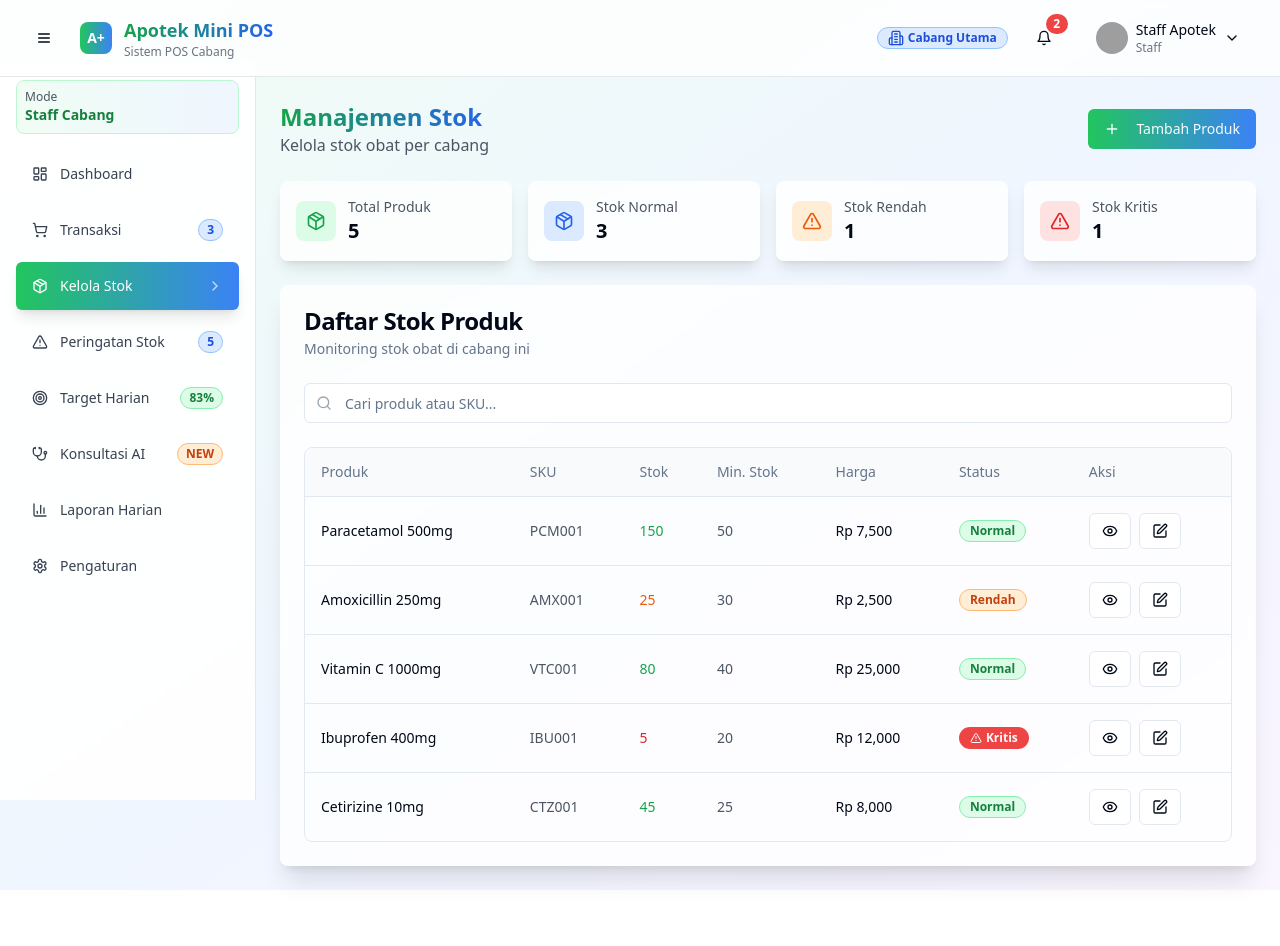
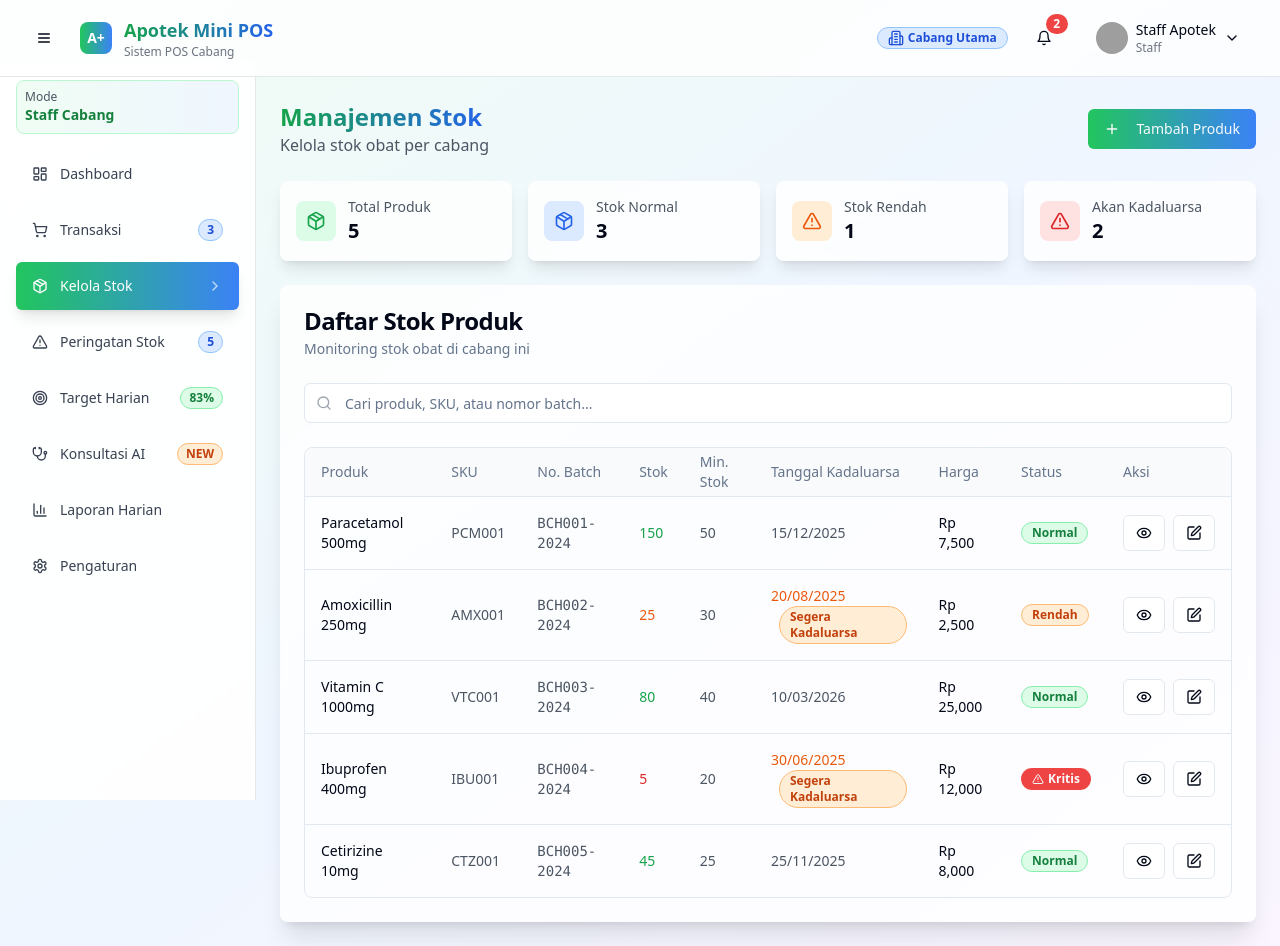
Before and after one commit to daril2work/apotek-danu, a React (Vite) app: page / in a window 1280 px wide. Both pictures are taken after a click on the button "Kelola Stok". Before the commit the page ends 890 px from the top, so only its background shows below. Built offline with nearby package versions, Linux system fonts and the light colour scheme; grey boxes are pictures that could not be loaded.

Commit message:
Add stock management fields
Add expiration date and batch number columns to stock management.

```diff
--- a/src/components/StockManagement.tsx
+++ b/src/components/StockManagement.tsx
@@ -18,16 +18,67 @@ export const StockManagement = () => {
   const [searchTerm, setSearchTerm] = useState("");
 
   const stockData = [
-    { id: 1, name: "Paracetamol 500mg", sku: "PCM001", stock: 150, minStock: 50, price: 7500, status: "normal" },
-    { id: 2, name: "Amoxicillin 250mg", sku: "AMX001", stock: 25, minStock: 30, price: 2500, status: "low" },
-    { id: 3, name: "Vitamin C 1000mg", sku: "VTC001", stock: 80, minStock: 40, price: 25000, status: "normal" },
-    { id: 4, name: "Ibuprofen 400mg", sku: "IBU001", stock: 5, minStock: 20, price: 12000, status: "critical" },
-    { id: 5, name: "Cetirizine 10mg", sku: "CTZ001", stock: 45, minStock: 25, price: 8000, status: "normal" },
+    {
+      id: 1,
+      name: "Paracetamol 500mg",
+      sku: "PCM001",
+      stock: 150,
+      minStock: 50,
+      price: 7500,
+      status: "normal",
+      expiryDate: "2025-12-15",
+      batchNumber: "BCH001-2024"
+    },
+    {
+      id: 2,
+      name: "Amoxicillin 250mg",
+      sku: "AMX001",
+      stock: 25,
+      minStock: 30,
+      price: 2500,
+      status: "low",
+      expiryDate: "2025-08-20",
+      batchNumber: "BCH002-2024"
+    },
+    {
+      id: 3,
+      name: "Vitamin C 1000mg",
+      sku: "VTC001",
+      stock: 80,
+      minStock: 40,
+      price: 25000,
+      status: "normal",
+      expiryDate: "2026-03-10",
+      batchNumber: "BCH003-2024"
+    },
+    {
+      id: 4,
+      name: "Ibuprofen 400mg",
+      sku: "IBU001",
+      stock: 5,
+      minStock: 20,
+      price: 12000,
+      status: "critical",
+      expiryDate: "2025-06-30",
+      batchNumber: "BCH004-2024"
+    },
+    {
+      id: 5,
+      name: "Cetirizine 10mg",
+      sku: "CTZ001",
+      stock: 45,
+      minStock: 25,
+      price: 8000,
+      status: "normal",
+      expiryDate: "2025-11-25",
+      batchNumber: "BCH005-2024"
+    },
   ];
 
   const filteredStock = stockData.filter(item =>
     item.name.toLowerCase().includes(searchTerm.toLowerCase()) ||
-    item.sku.toLowerCase().includes(searchTerm.toLowerCase())
+    item.sku.toLowerCase().includes(searchTerm.toLowerCase()) ||
+    item.batchNumber.toLowerCase().includes(searchTerm.toLowerCase())
   );
 
   const getStatusBadge = (status: string, stock: number) => {
@@ -39,6 +90,23 @@ export const StockManagement = () => {
       default:
         return <Badge variant="outline" className="bg-green-100 text-green-700 border-green-300">Normal</Badge>;
     }
+  };
+
+  const formatDate = (dateString: string) => {
+    const date = new Date(dateString);
+    return date.toLocaleDateString('id-ID', {
+      day: '2-digit',
+      month: '2-digit',
+      year: 'numeric'
+    });
+  };
+
+  const isExpiringSoon = (expiryDate: string) => {
+    const today = new Date();
+    const expiry = new Date(expiryDate);
+    const diffTime = expiry.getTime() - today.getTime();
+    const diffDays = Math.ceil(diffTime / (1000 * 60 * 60 * 24));
+    return diffDays <= 90; // Consider expiring if within 90 days
   };
 
   return (
@@ -107,8 +175,8 @@ export const StockManagement = () => {
                 <AlertTriangle className="w-5 h-5 text-red-600" />
               </div>
               <div>
-                <p className="text-sm text-gray-600">Stok Kritis</p>
-                <p className="text-xl font-bold">{stockData.filter(item => item.status === 'critical').length}</p>
+                <p className="text-sm text-gray-600">Akan Kadaluarsa</p>
+                <p className="text-xl font-bold">{stockData.filter(item => isExpiringSoon(item.expiryDate)).length}</p>
               </div>
             </div>
           </CardContent>
@@ -126,7 +194,7 @@ export const StockManagement = () => {
             <div className="relative flex-1">
               <Search className="absolute left-3 top-3 h-4 w-4 text-gray-400" />
               <Input
-                placeholder="Cari produk atau SKU..."
+                placeholder="Cari produk, SKU, atau nomor batch..."
                 value={searchTerm}
                 onChange={(e) => setSearchTerm(e.target.value)}
                 className="pl-10"
@@ -140,8 +208,10 @@ export const StockManagement = () => {
                 <TableRow className="bg-gray-50">
                   <TableHead>Produk</TableHead>
                   <TableHead>SKU</TableHead>
+                  <TableHead>No. Batch</TableHead>
                   <TableHead>Stok</TableHead>
                   <TableHead>Min. Stok</TableHead>
+                  <TableHead>Tanggal Kadaluarsa</TableHead>
                   <TableHead>Harga</TableHead>
                   <TableHead>Status</TableHead>
                   <TableHead>Aksi</TableHead>
@@ -152,6 +222,7 @@ export const StockManagement = () => {
                   <TableRow key={item.id} className="hover:bg-gray-50/50">
                     <TableCell className="font-medium">{item.name}</TableCell>
                     <TableCell className="text-gray-600">{item.sku}</TableCell>
+                    <TableCell className="text-gray-600 font-mono text-sm">{item.batchNumber}</TableCell>
                     <TableCell>
                       <span className={`font-medium ${
                         item.status === 'critical' ? 'text-red-600' :
@@ -161,6 +232,18 @@ export const StockManagement = () => {
                       </span>
                     </TableCell>
                     <TableCell className="text-gray-600">{item.minStock}</TableCell>
+                    <TableCell>
+                      <span className={`text-sm ${
+                        isExpiringSoon(item.expiryDate) ? 'text-orange-600 font-medium' : 'text-gray-600'
+                      }`}>
+                        {formatDate(item.expiryDate)}
+                      </span>
+                      {isExpiringSoon(item.expiryDate) && (
+                        <Badge variant="outline" className="ml-2 bg-orange-100 text-orange-700 border-orange-300 text-xs">
+                          Segera Kadaluarsa
+                        </Badge>
+                      )}
+                    </TableCell>
                     <TableCell>Rp {item.price.toLocaleString()}</TableCell>
                     <TableCell>{getStatusBadge(item.status, item.stock)}</TableCell>
                     <TableCell>
```
